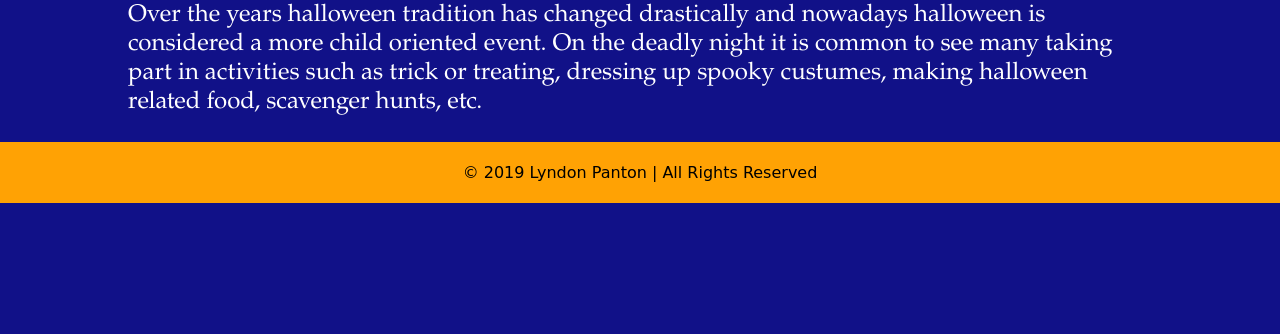
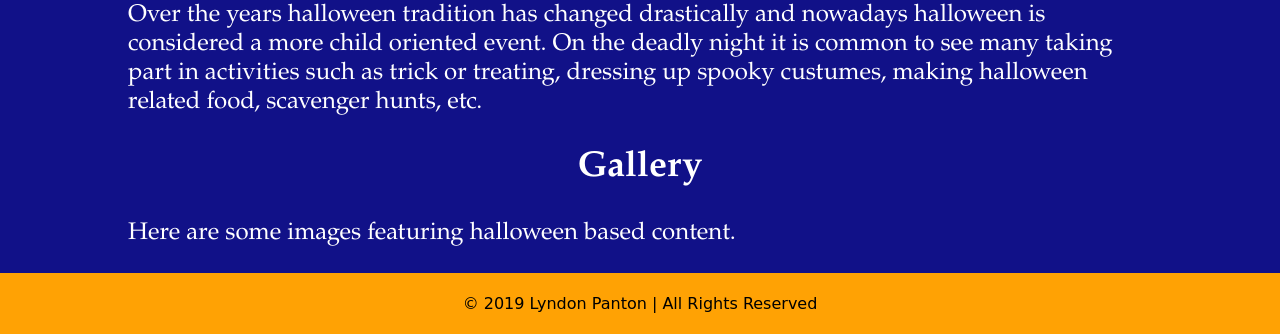
Before and after one commit to lyndonpanton/halloween-2019, a plain HTML site: page index.html in a window 1280 px wide. Shown: the part 1118-1452 px from the top of the page. Before the commit the page ends 1321 px from the top, so only its background shows below. Drawn offline with Linux system fonts and the light colour scheme; a script that the page names is missing.

Commit message:
added gallery text

```diff
--- a/index.html
+++ b/index.html
@@ -41,6 +41,11 @@
 			<img class="heading-image" src="./img/party.jpg" alt="people in custumes at a decorated house" />
 			<p class="heading-text">Over the years halloween tradition has changed drastically and nowadays halloween is considered a more child oriented event. On the deadly night it is common to see many taking part in activities such as trick or treating, dressing up spooky custumes, making halloween related food, scavenger hunts, etc.</p>
 		</section>
+
+		<section id="gallery">
+			<h2>Gallery</h2>
+			<p id="gallery-heading" class="heading-text">Here are some images featuring halloween based content.</p>
+		</section>
 	</main>
 
 	<footer id="bottom">
```
